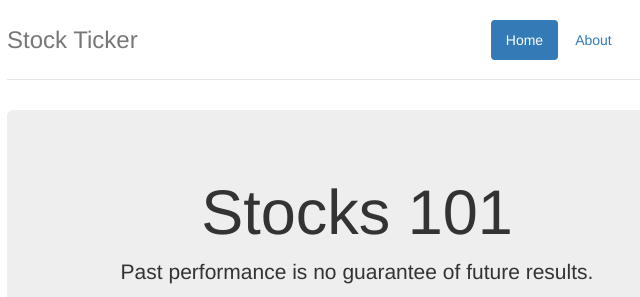
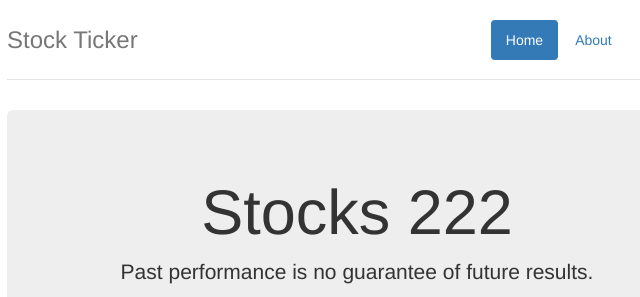
Before and after one commit to alexrothenberg/demo-2014-11, a website: page app/index.html in a window 1280 px wide. Shown: the top 297 px of the page, 283-923 px from the left. Drawn offline with nearby package versions, Linux system fonts and the light colour scheme; some packages are replaced by stand-ins of ours; files that its build step writes are made by us from their sources.

Commit message:
changed title

```diff
--- a/app/views/main.html
+++ b/app/views/main.html
@@ -1,5 +1,5 @@
 <div class="jumbotron">
-  <h1>Stocks 101</h1>
+  <h1>Stocks 222</h1>
   <p class="lead">
     Past performance is no guarantee of future results.
   </p>
```
